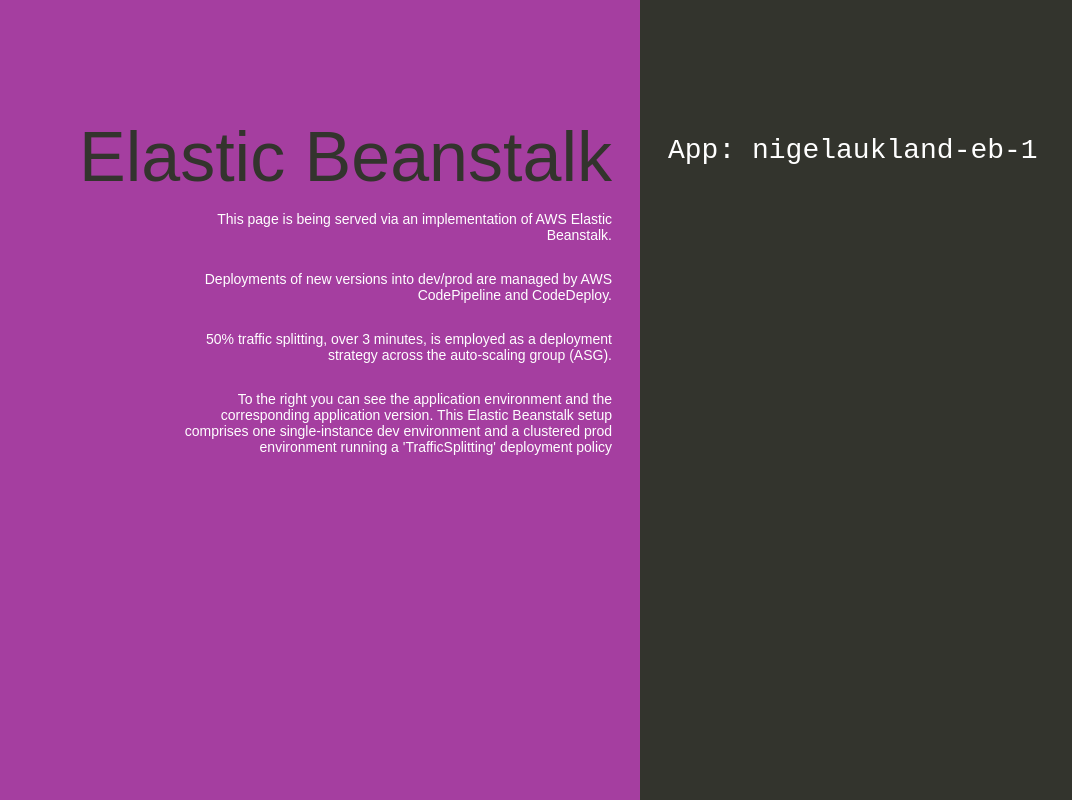
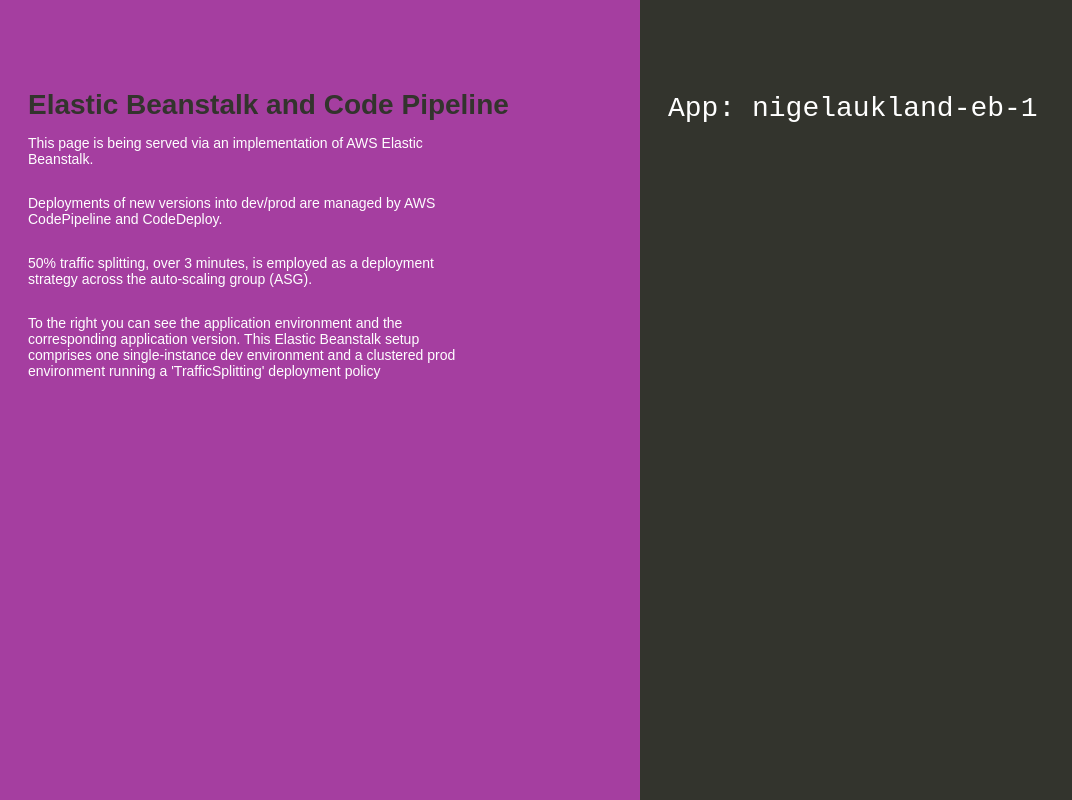
Before and after one commit to nigelaukland/aws-cda-cicd-nigelaukland, a website: page index.html in a window 1280 px wide. Shown: the whole page, without its empty margins (0-1072 px from the left). Drawn offline with Linux system fonts and the light colour scheme.

Commit message:
updated app text

```diff
--- a/index.html
+++ b/index.html
@@ -33,14 +33,14 @@
         bottom: 0px;
         left: 0px;
 
-        text-align: right;
+        text-align: left;
         padding-top: 5em;
         background-color: #a53ea0;
 
       }
       .textColumn p {
         width: 75%;
-        float:right;
+        float:left;
       }
       .linksColumn {
         position: absolute;
@@ -48,15 +48,15 @@
         right: 0px;
         bottom: 0px;
         left: 50%;
-        padding-top: 8em;
+        padding-top: 5em;
 
         background-color: #33342D;
       }
 
       h1 {
         color: #33342D;
-        font-size: 500%;
-        font-weight: normal;
+        font-size: 200%;
+        font-weight: bold;
         margin-bottom: 0em;
       }
       h2 {
@@ -76,7 +76,7 @@
   </head>
   <body>
     <div class="textColumn">
-      <h1>Elastic Beanstalk</h1>
+      <h1>Elastic Beanstalk and Code Pipeline</h1>
 
       <p>This page is being served via an implementation of AWS Elastic Beanstalk.</p>
       <p>Deployments of new versions into dev/prod are managed by AWS CodePipeline and CodeDeploy.</p>
```
